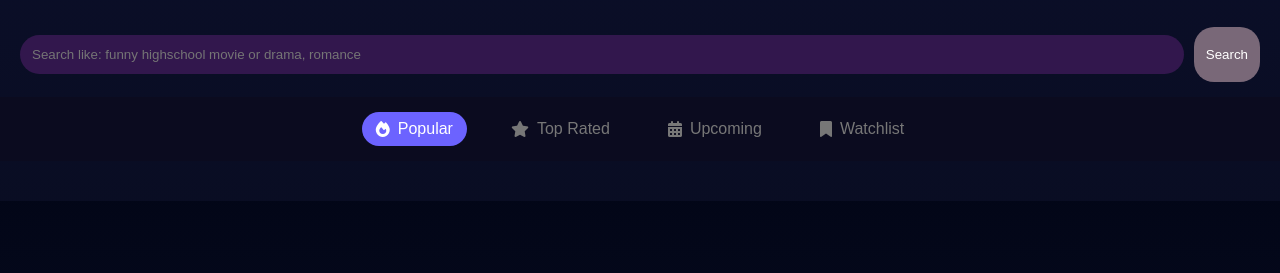
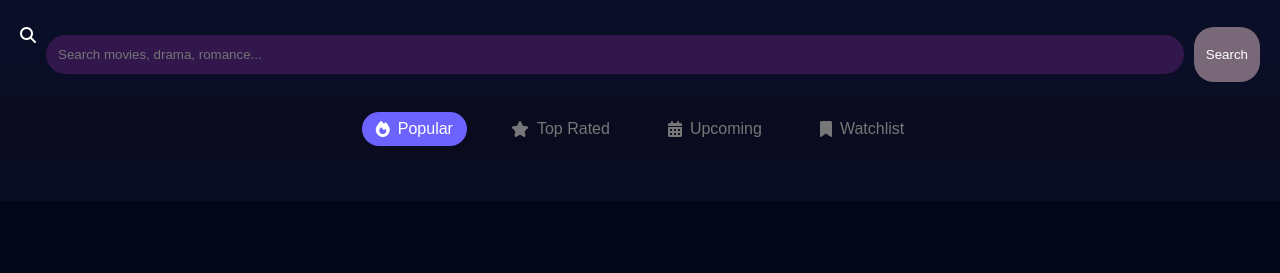
Before and after one commit to MHinds21/Movie-finder-app, a plain HTML site: page frontend/index.html in a window 1280 px wide. Shown: the part 179-452 px from the top of the page. Drawn offline with Linux system fonts and the light colour scheme; no server answers.

Commit message:
Update index.html

```diff
--- a/frontend/index.html
+++ b/frontend/index.html
@@ -46,10 +46,18 @@
 
 </div>
   </div>
-  <div class="search-box">
-    <input type="text" id="search" placeholder="Search like: funny highschool movie or drama, romance">
-    <button onclick="searchMovies()">Search</button>
+<div class="search-box">
+
+  <div class="search-icon">
+    <i class="fas fa-magnifying-glass"></i>
   </div>
+
+  <input type="text" id="search"
+    placeholder="Search movies, drama, romance..." />
+
+  <button onclick="searchMovies()">Search</button>
+
+</div>
 
   <div class="navbar">
 
```
